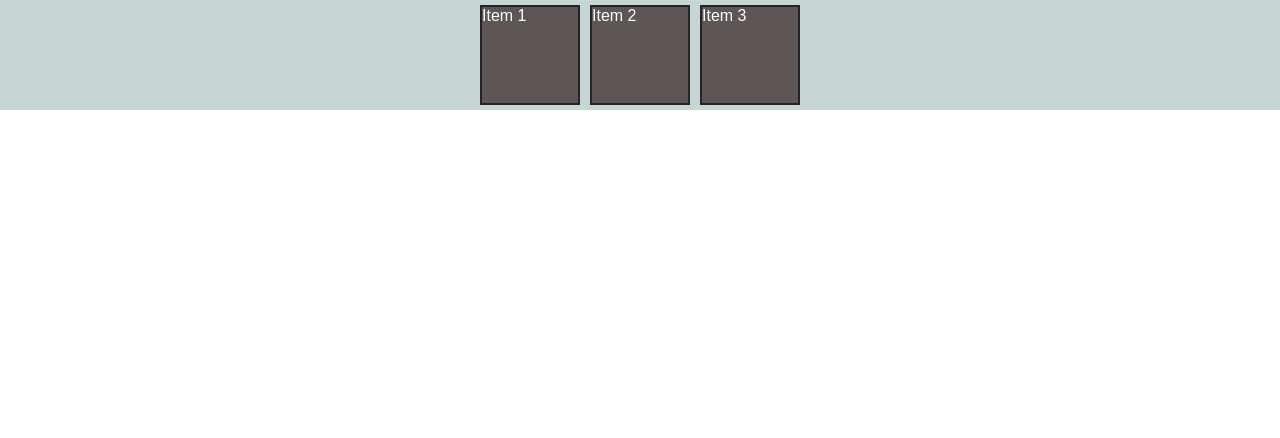
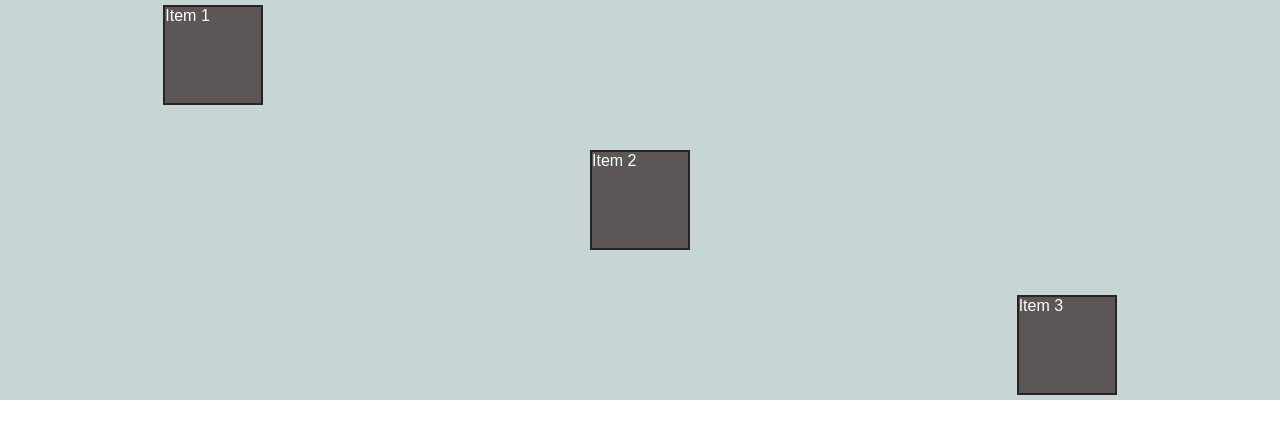
Before and after one commit to Dina2703/flexbox-001, a website: page index.html in a window 1280 px wide. Drawn offline with Linux system fonts and the light colour scheme.

Commit message:
jsutify-content & align-self in a row

```diff
--- a/style.css
+++ b/style.css
@@ -10,9 +10,21 @@ body {
 }
 
 .flex-container {
+  height: 400px;
   display: flex;
-  justify-content: center;
+  justify-content: space-around;
+  align-items: center;
   background-color: rgb(199, 213, 213);
+}
+
+.item:nth-of-type(1) {
+  align-self: flex-start;
+}
+.item:nth-of-type(2) {
+  align-self: center;
+}
+.item:nth-of-type(3) {
+  align-self: flex-end;
 }
 
 .item {
```
Also changed, not shown: index.html (+1 -0 lines), notes.txt (+8 -1 lines).
